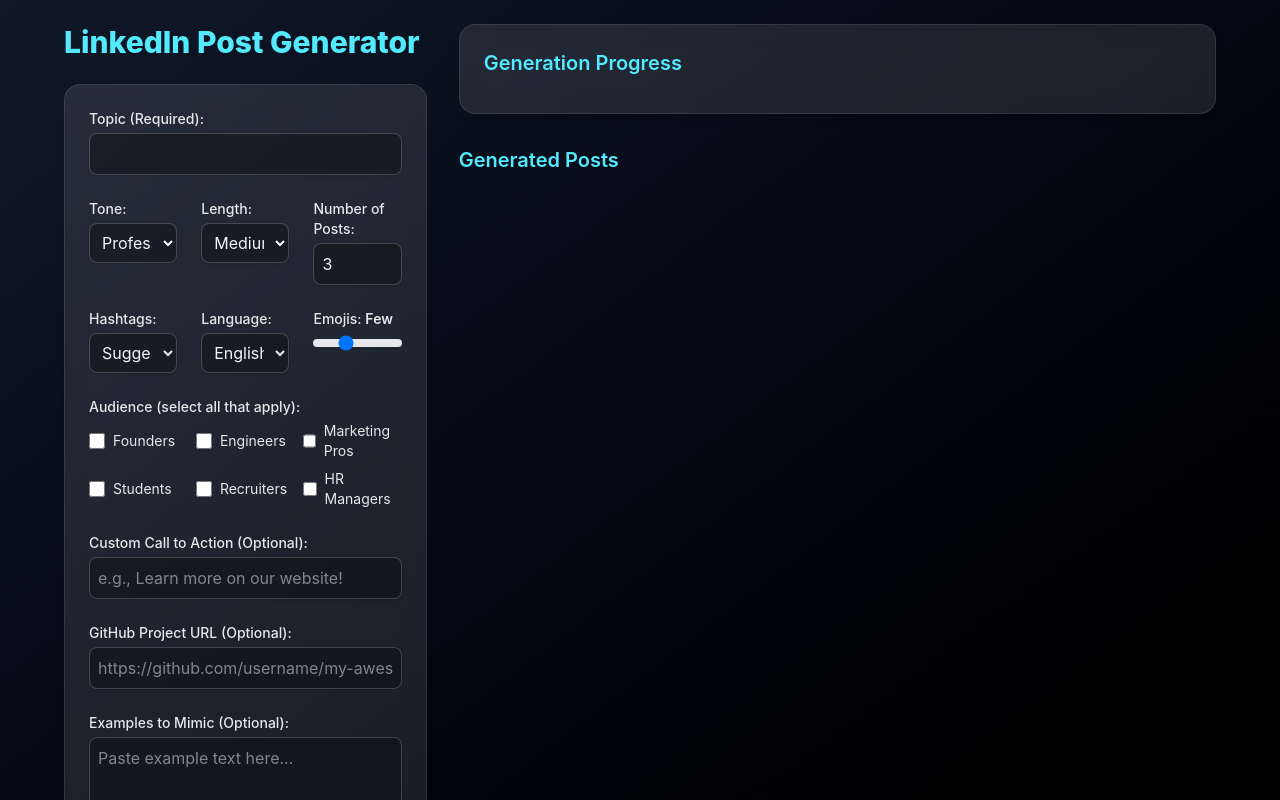
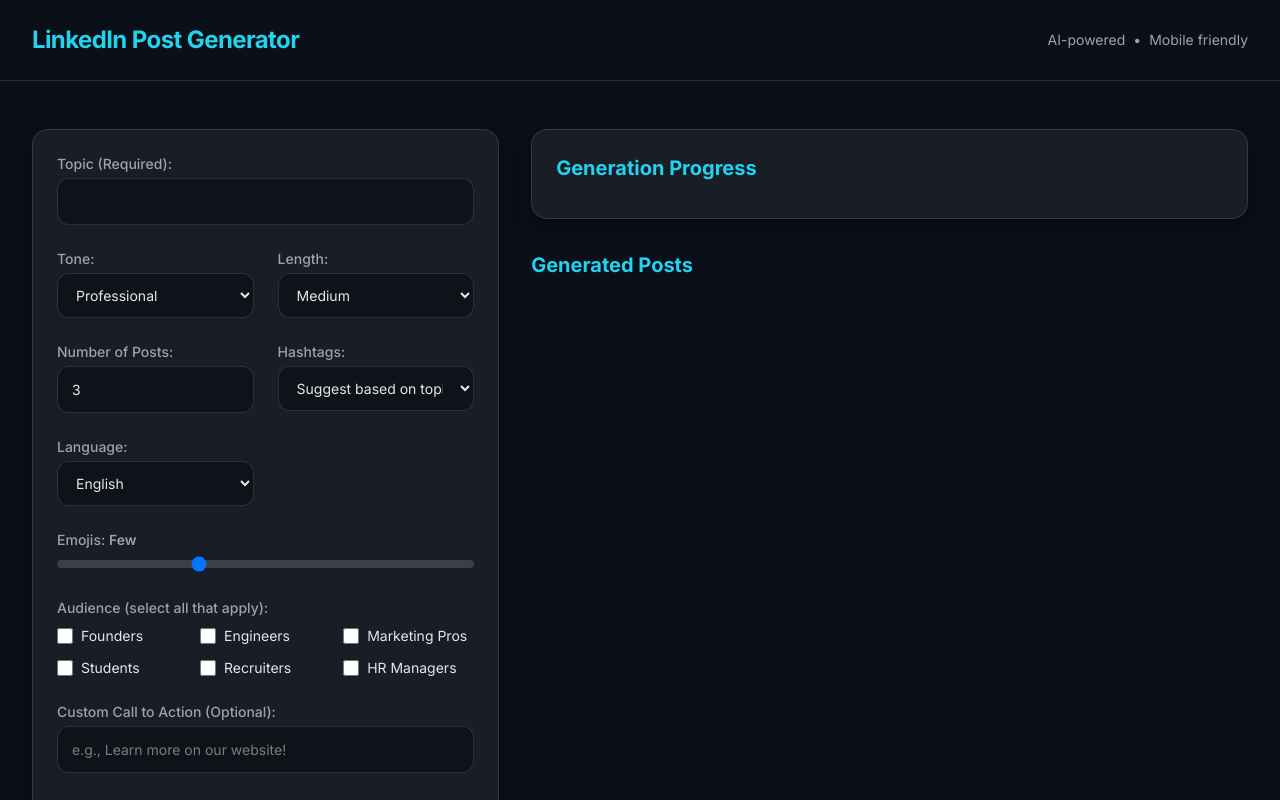
Before and after one commit to tashifkhan/LinkedIn-post-generator, a React (Vite) app in the folder frontend/: page / in a window 1280 px wide. Shown: the top 800 px of the page. Built offline with nearby package versions, Linux system fonts and the light colour scheme.

Commit message:
improved css

```diff
--- a/frontend/index.html
+++ b/frontend/index.html
@@ -2,8 +2,15 @@
 <html lang="en">
   <head>
     <meta charset="UTF-8" />
+    <meta http-equiv="X-UA-Compatible" content="IE=edge" />
+    <meta name="viewport" content="width=device-width, initial-scale=1, viewport-fit=cover" />
+    <meta name="theme-color" media="(prefers-color-scheme: light)" content="#0ea5e9" />
+    <meta name="theme-color" media="(prefers-color-scheme: dark)" content="#06b6d4" />
+    <meta name="description" content="Generate polished LinkedIn posts with AI. Desktop and mobile friendly UI." />
     <link rel="icon" type="image/svg+xml" href="/vite.svg" />
-    <meta name="viewport" content="width=device-width, initial-scale=1.0" />
+    <link rel="preconnect" href="https://fonts.googleapis.com" />
+    <link rel="preconnect" href="https://fonts.gstatic.com" crossorigin />
+    <link href="https://fonts.googleapis.com/css2?family=Inter:wght@400;500;600;700;800&display=swap" rel="stylesheet" />
     <title>LinkedIn Post Generator</title>
   </head>
   <body>
--- a/frontend/src/App.tsx
+++ b/frontend/src/App.tsx
@@ -107,40 +107,59 @@
 	};
 
 	return (
-		<div className="min-h-screen bg-gradient-to-br from-gray-900 via-gray-950 to-black text-gray-100 p-6">
-			<div className="max-w-6xl mx-auto grid grid-cols-1 lg:grid-cols-3 gap-8">
-				{/* Left Panel */}
-				<div className="lg:col-span-1">
-					<h1 className="text-3xl font-extrabold mb-6 text-cyan-300">
+		<div className="min-h-screen">
+			<header className="header-blur sticky top-0 z-20">
+				<div className="app-container flex items-center justify-between py-3 sm:py-4">
+					<h1 className="text-lg sm:text-xl lg:text-2xl font-extrabold tracking-tight section-title">
 						LinkedIn Post Generator
 					</h1>
+					<div className="hidden md:flex items-center gap-2 text-xs sm:text-sm text-[color:var(--text-secondary)]">
+						<span>AI-powered</span>
+						<span aria-hidden>•</span>
+						<span>Mobile friendly</span>
+					</div>
+				</div>
+			</header>
+
+			<main className="app-container">
+				<div className="grid grid-cols-1 xl:grid-cols-5 gap-6 lg:gap-8 py-6">
+					{/* Left Panel - Form */}
+					<div className="xl:col-span-2 sticky-panel">
 						<PostInputForm onSubmit={handleSubmit} isLoading={isLoading} />
 						{isLoading && (
 							<button
 								onClick={handleCancel}
-							className="mt-4 w-full bg-red-500 hover:bg-red-600 text-white py-2 rounded-lg shadow-md transition-all"
+								className="btn-primary w-full mt-4"
 							>
 								Cancel
 							</button>
 						)}
 					</div>
 
-				{/* Right Panel */}
-				<div className="lg:col-span-2 space-y-8">
-					<div className="bg-white/10 backdrop-blur-md p-6 rounded-2xl shadow-md border border-white/10">
-						<h2 className="text-xl font-semibold mb-3 text-cyan-300">
+					{/* Right Panel - Results */}
+					<div className="xl:col-span-3 space-y-6 lg:space-y-8">
+						<div className="card p-5 sm:p-6">
+							<h2 className="text-lg sm:text-xl font-semibold mb-3 section-title">
 								Generation Progress
 							</h2>
-						{isLoading && <Loader />}
+							{isLoading && (
+								<div className="mb-4">
+									<Loader />
+								</div>
+							)}
 							<div className="space-y-3">
 								{events.map((ev, i) => (
 									<div
 										key={i}
-									className="p-3 bg-black/30 rounded-lg shadow-sm text-sm border border-white/10"
+										className="p-3 rounded-lg border border-[color:var(--card-border)] bg-[color:rgba(0,0,0,0.25)]"
 									>
-									<div className="font-medium text-cyan-400">{ev.type}</div>
+										<div className="font-medium text-[color:var(--accent)]">
+											{ev.type}
+										</div>
 										{ev.message && (
-										<div className="text-gray-300">{ev.message}</div>
+											<div className="text-[color:var(--text-secondary)]">
+												{ev.message}
+											</div>
 										)}
 									</div>
 								))}
@@ -148,10 +167,10 @@
 						</div>
 
 						<div>
-						<h2 className="text-xl font-semibold mb-3 text-cyan-300">
+							<h2 className="text-lg sm:text-xl font-semibold mb-3 section-title">
 								Generated Posts
 							</h2>
-						<div className="grid grid-cols-1 gap-6">
+							<div className="grid grid-cols-1 gap-5 sm:gap-6">
 								{posts.map((p, i) => (
 									<PostCard key={i} post={p} />
 								))}
@@ -159,6 +178,7 @@
 						</div>
 					</div>
 				</div>
+			</main>
 		</div>
 	);
 }
--- a/frontend/src/components/PostInputForm.tsx
+++ b/frontend/src/components/PostInputForm.tsx
@@ -53,12 +53,12 @@
 	return (
 		<form
 			onSubmit={handleSubmit}
-			className="space-y-6 bg-white/10 backdrop-blur-md p-6 rounded-2xl shadow-md border border-white/10"
+			className="card p-4 sm:p-6 space-y-5 sm:space-y-6"
 		>
 			<div>
 				<label
 					htmlFor="topic"
-					className="block text-sm font-medium text-gray-200"
+					className="block text-sm font-medium text-[color:var(--text-secondary)]"
 				>
 					Topic (Required):
 				</label>
@@ -68,17 +68,17 @@
 					value={topic}
 					onChange={(e) => setTopic(e.target.value)}
 					required
-					className="mt-1 block w-full border border-white/20 rounded-lg shadow-sm p-2 bg-black/30 text-gray-100 focus:ring-cyan-400 focus:border-cyan-400"
+					className="input mt-1"
 				/>
 			</div>
 
 			{/* Grid Inputs */}
-			<div className="grid grid-cols-1 md:grid-cols-2 lg:grid-cols-3 gap-6">
+			<div className="grid grid-cols-1 sm:grid-cols-2 gap-4 lg:gap-6">
 				{/* Tone */}
 				<div>
 					<label
 						htmlFor="tone"
-						className="block text-sm font-medium text-gray-200"
+						className="block text-sm font-medium text-[color:var(--text-secondary)]"
 					>
 						Tone:
 					</label>
@@ -86,7 +86,7 @@
 						id="tone"
 						value={tone}
 						onChange={(e) => setTone(e.target.value)}
-						className="mt-1 block w-full border border-white/20 rounded-lg shadow-sm p-2 bg-black/30 text-gray-100 focus:ring-cyan-400 focus:border-cyan-400"
+						className="select mt-1"
 					>
 						<option>Professional</option>
 						<option>Casual</option>
@@ -101,7 +101,7 @@
 				<div>
 					<label
 						htmlFor="length"
-						className="block text-sm font-medium text-gray-200"
+						className="block text-sm font-medium text-[color:var(--text-secondary)]"
 					>
 						Length:
 					</label>
@@ -111,7 +111,7 @@
 						onChange={(e) =>
 							setLength(e.target.value as PostGenerationRequest["length"])
 						}
-						className="mt-1 block w-full border border-white/20 rounded-lg shadow-sm p-2 bg-black/30 text-gray-100 focus:ring-cyan-400 focus:border-cyan-400"
+						className="select mt-1"
 					>
 						<option>Short</option>
 						<option>Medium</option>
@@ -124,7 +124,7 @@
 				<div>
 					<label
 						htmlFor="postCount"
-						className="block text-sm font-medium text-gray-200"
+						className="block text-sm font-medium text-[color:var(--text-secondary)]"
 					>
 						Number of Posts:
 					</label>
@@ -137,7 +137,7 @@
 						}
 						min="1"
 						max="5"
-						className="mt-1 block w-full border border-white/20 rounded-lg shadow-sm p-2 bg-black/30 text-gray-100 focus:ring-cyan-400 focus:border-cyan-400"
+						className="input mt-1"
 					/>
 				</div>
 
@@ -145,7 +145,7 @@
 				<div>
 					<label
 						htmlFor="hashtagsOption"
-						className="block text-sm font-medium text-gray-200"
+						className="block text-sm font-medium text-[color:var(--text-secondary)]"
 					>
 						Hashtags:
 					</label>
@@ -155,7 +155,7 @@
 						onChange={(e) =>
 							setHashtagsOption(e.target.value as "suggest" | "none")
 						}
-						className="mt-1 block w-full border border-white/20 rounded-lg shadow-sm p-2 bg-black/30 text-gray-100 focus:ring-cyan-400 focus:border-cyan-400"
+						className="select mt-1"
 					>
 						<option value="suggest">Suggest based on topic</option>
 						<option value="none">No hashtags</option>
@@ -166,7 +166,7 @@
 				<div>
 					<label
 						htmlFor="language"
-						className="block text-sm font-medium text-gray-200"
+						className="block text-sm font-medium text-[color:var(--text-secondary)]"
 					>
 						Language:
 					</label>
@@ -174,7 +174,7 @@
 						id="language"
 						value={language}
 						onChange={(e) => setLanguage(e.target.value)}
-						className="mt-1 block w-full border border-white/20 rounded-lg shadow-sm p-2 bg-black/30 text-gray-100 focus:ring-cyan-400 focus:border-cyan-400"
+						className="select mt-1"
 					>
 						<option>English</option>
 						<option>Spanish</option>
@@ -183,10 +183,10 @@
 				</div>
 
 				{/* Emoji Level */}
-				<div className="md:col-span-full lg:col-span-1">
+				<div className="sm:col-span-2">
 					<label
 						htmlFor="emojiLevel"
-						className="block text-sm font-medium text-gray-200"
+						className="block text-sm font-medium text-[color:var(--text-secondary)]"
 					>
 						Emojis:{" "}
 						<span className="font-semibold">
@@ -201,7 +201,7 @@
 						step="1"
 						value={emojiLevel}
 						onChange={(e) => setEmojiLevel(parseInt(e.target.value, 10))}
-						className="mt-1 w-full h-2 bg-gray-200 rounded-lg appearance-none cursor-pointer"
+						className="mt-1 w-full h-2 bg-[rgba(255,255,255,0.15)] rounded-lg appearance-none cursor-pointer"
 					/>
 				</div>
 			</div>
@@ -210,11 +210,11 @@
 			<div>
 				<label
 					htmlFor="audience"
-					className="block text-sm font-medium text-gray-200"
+					className="block text-sm font-medium text-[color:var(--text-secondary)]"
 				>
 					Audience (select all that apply):
 				</label>
-				<div className="mt-1 grid grid-cols-2 sm:grid-cols-3 gap-2">
+				<div className="mt-2 grid grid-cols-2 sm:grid-cols-3 gap-3">
 					{[
 						"Founders",
 						"Engineers",
@@ -236,11 +236,11 @@
 										setAudience(audience.filter((a) => a !== aud));
 									}
 								}}
-								className="focus:ring-cyan-400 h-4 w-4 text-cyan-600 border-white/20 rounded"
+								className="focus:ring-[color:var(--accent)] h-4 w-4 text-cyan-600 border-[color:var(--card-border)] rounded"
 							/>
 							<label
 								htmlFor={`audience-${aud}`}
-								className="ml-2 text-sm text-gray-200"
+								className="ml-2 text-sm text-[color:var(--text-primary)]"
 							>
 								{aud}
 							</label>
@@ -253,7 +253,7 @@
 			<div>
 				<label
 					htmlFor="ctaText"
-					className="block text-sm font-medium text-gray-200"
+					className="block text-sm font-medium text-[color:var(--text-secondary)]"
 				>
 					Custom Call to Action (Optional):
 				</label>
@@ -263,7 +263,7 @@
 					value={ctaText}
 					onChange={(e) => setCtaText(e.target.value)}
 					placeholder="e.g., Learn more on our website!"
-					className="mt-1 block w-full border border-white/20 rounded-lg shadow-sm p-2 bg-black/30 text-gray-100 focus:ring-cyan-400 focus:border-cyan-400"
+					className="input mt-1"
 				/>
 			</div>
 
@@ -271,7 +271,7 @@
 			<div>
 				<label
 					htmlFor="githubProjectUrl"
-					className="block text-sm font-medium text-gray-200"
+					className="block text-sm font-medium text-[color:var(--text-secondary)]"
 				>
 					GitHub Project URL (Optional):
 				</label>
@@ -281,7 +281,7 @@
 					value={githubProjectUrl}
 					onChange={(e) => setGithubProjectUrl(e.target.value)}
 					placeholder="https://github.com/username/my-awesome-project"
-					className="mt-1 block w-full border border-white/20 rounded-lg shadow-sm p-2 bg-black/30 text-gray-100 focus:ring-cyan-400 focus:border-cyan-400"
+					className="input mt-1"
 				/>
 			</div>
 
@@ -289,7 +289,7 @@
 			<div>
 				<label
 					htmlFor="mimicExamples"
-					className="block text-sm font-medium text-gray-200"
+					className="block text-sm font-medium text-[color:var(--text-secondary)]"
 				>
 					Examples to Mimic (Optional):
 				</label>
@@ -299,7 +299,7 @@
 					onChange={(e) => setMimicExamples(e.target.value)}
 					rows={4}
 					placeholder="Paste example text here..."
-					className="mt-1 block w-full border border-white/20 rounded-lg shadow-sm p-2 bg-black/30 text-gray-100 focus:ring-cyan-400 focus:border-cyan-400"
+					className="textarea mt-1"
 				></textarea>
 			</div>
 
@@ -307,11 +307,7 @@
 			<button
 				type="submit"
 				disabled={isLoading || !topic.trim()}
-				className={`w-full py-3 px-4 rounded-lg text-lg font-semibold text-white shadow-md transition-all duration-300 ${
-					isLoading || !topic.trim()
-						? "bg-cyan-700/50 cursor-not-allowed"
-						: "bg-gradient-to-r from-cyan-400 via-teal-500 to-blue-600 hover:shadow-lg hover:scale-[1.02]"
-				}`}
+				className="btn-primary w-full text-base sm:text-lg"
 			>
 				{isLoading ? "Generating..." : "Generate LinkedIn Posts"}
 			</button>
--- a/frontend/src/index.css
+++ b/frontend/src/index.css
@@ -1 +1,162 @@
 @import "tailwindcss";
+
+:root {
+--bg-start: #0b0f19;
+--bg-end: #000000;
+--card-bg: rgba(255,255,255,0.06);
+--card-border: rgba(255,255,255,0.12);
+--text-primary: #e5e7eb;
+--text-secondary: #9ca3af;
+--accent: #22d3ee;
+--accent-2: #14b8a6;
+--accent-3: #2563eb;
+--ring: rgba(34,211,238,0.6);
+--shadow: 0 10px 20px rgba(0,0,0,0.35);
+}
+
+html, body, #root {
+height: 100%;
+}
+
+body {
+color: var(--text-primary);
+background: var(--bg-start);
+-webkit-font-smoothing: antialiased;
+text-rendering: optimizeLegibility;
+font-family: Inter, ui-sans-serif, system-ui, -apple-system, Segoe UI, Roboto, Ubuntu, Cantarell, Noto Sans, Helvetica Neue, Arial, "Apple Color Emoji", "Segoe UI Emoji";
+}
+
+.app-container {
+max-width: 1400px;
+margin: 0 auto;
+padding: 16px 20px;
+}
+
+@media (min-width: 640px) {
+.app-container {
+padding: 20px 24px;
+}
+}
+
+@media (min-width: 1024px) {
+.app-container {
+padding: 24px 32px;
+}
+}
+
+.card {
+background: var(--card-bg);
+border: 1px solid var(--card-border);
+border-radius: 16px;
+box-shadow: var(--shadow);
+}
+
+.section-title {
+color: var(--accent);
+font-weight: 700;
+}
+
+.input, .select, .textarea {
+width: 100%;
+background: rgba(0,0,0,0.35);
+border: 1px solid var(--card-border);
+border-radius: 12px;
+padding: 12px 14px;
+color: var(--text-primary);
+outline: none;
+font-size: 14px;
+line-height: 1.5;
+}
+
+.input:focus, .select:focus, .textarea:focus {
+box-shadow: 0 0 0 3px var(--ring);
+border-color: var(--accent);
+}
+
+.btn-primary {
+background: var(--accent);
+color: white;
+padding: 12px 16px;
+border-radius: 12px;
+font-weight: 700;
+transition: transform .15s ease, box-shadow .2s ease, opacity .2s ease;
+box-shadow: 0 4px 12px rgba(34,211,238,.2);
+}
+
+.btn-primary:hover {
+transform: translateY(-1px);
+box-shadow: 0 18px 28px rgba(34,211,238,.25);
+}
+
+.btn-primary:disabled {
+opacity: .6;
+cursor: not-allowed;
+}
+
+.tag {
+background: var(--accent);
+color: #fff;
+font-size: 12px;
+padding: 4px 10px;
+border-radius: 999px;
+}
+
+.progress-bar {
+position: relative;
+height: 8px;
+border-radius: 999px;
+background: rgba(255,255,255,0.08);
+overflow: hidden;
+border: 1px solid var(--card-border);
+}
+
+.progress-bar::after {
+content: "";
+position: absolute;
+left: -40%;
+top: 0;
+bottom: 0;
+width: 40%;
+background: var(--accent);
+animation: progressSlide 1s infinite;
+}
+
+@keyframes progressSlide {
+0% { left: -40%; }
+100% { left: 100%; }
+}
+
+.header-blur {
+background: rgba(13,17,23,.5);
+backdrop-filter: blur(10px);
+border-bottom: 1px solid var(--card-border);
+}
+
+.sticky-panel {
+position: sticky;
+top: 100px;
+}
+
+@media (max-width: 1279px) {
+.sticky-panel {
+position: static;
+}
+}
+
+:root[data-theme="light"] {
+--bg-start: #f8fafc;
+--bg-end: #eef2f7;
+--card-bg: rgba(255,255,255,0.9);
+--card-border: rgba(0,0,0,0.08);
+--text-primary: #0f172a;
+--text-secondary: #475569;
+--accent: #0ea5e9;
+--accent-2: #22c55e;
+--accent-3: #6366f1;
+--ring: rgba(14,165,233,0.35);
+--shadow: 0 10px 20px rgba(0,0,0,0.08);
+}
+
+@media (prefers-reduced-motion: reduce) {
+* { animation: none !important; transition: none !important; }
+}
```
Also changed, not shown: frontend/src/components/Loader.tsx (+4 -3 lines), frontend/src/components/PostCard.tsx (+18 -15 lines). Lines whose indentation alone changed are shown as unchanged.
